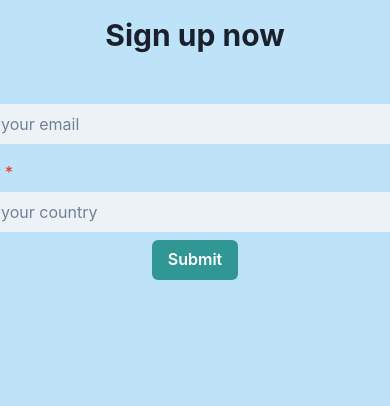
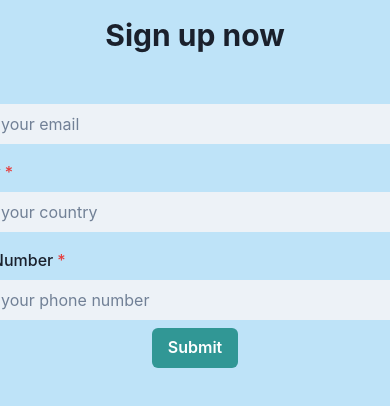
Before and after one commit to ascodeasice/formik-practice, a React (Vite) app: page / in a window 390 px wide. Shown: the top 406 px of the page. Built offline with nearby package versions, Linux system fonts and the light colour scheme.

Commit message:
feat(app.tsx): add phone number field with validation

```diff
--- a/package.json
+++ b/package.json
@@ -22,7 +22,8 @@
     "formik": "^2.4.2",
     "framer-motion": "^10.12.17",
     "react": "^18.2.0",
-    "react-dom": "^18.2.0"
+    "react-dom": "^18.2.0",
+    "yup": "^1.2.0"
   },
   "devDependencies": {
     "@testing-library/jest-dom": "^5.16.5",
--- a/src/App.tsx
+++ b/src/App.tsx
@@ -1,16 +1,25 @@
 import { useFormik } from "formik";
 import { Button, ChakraProvider,  FormControl, FormLabel,Heading,Input,Text,VStack } from '@chakra-ui/react'
 import { useState } from 'react';
+import * as Yup from 'yup';
 
 function App() {
   const [isSubmitting, setIsSubmitting] = useState(false);
   const [result, setResult]= useState('');
 
+  const validationSchema = Yup.object().shape({
+    phoneNumber: Yup.string()
+      .matches(/^\d+$/, 'Phone numbers must contain only numbers')
+      .matches(/^[\d\s\-()]+$/, 'Phone numbers can only contain valid characters'),
+  });
+
   const formik = useFormik({
     initialValues: {
       email: "",
       country:"",
+      phoneNumber:""
     },
+    validationSchema,
     onSubmit: (values) => {
       setIsSubmitting(true);
       setIsSubmitting(false);
@@ -20,7 +29,7 @@ function App() {
 
   return (
     <ChakraProvider>
-        <form onSubmit={formik.handleSubmit} data-testid={'form'}>
+        <form onSubmit={formik.handleSubmit}>
           <VStack bgColor={'blue.100'} minH={'100vh'}  pt={4}>
               <VStack spacing={4} minWidth={'lg'}>
                 <Heading>Sign up now</Heading>
@@ -34,6 +43,20 @@ function App() {
                   <Input value={formik.values.country} onChange={formik.handleChange}
                   id="country" variant='filled' placeholder="Enter your country" />
                 </FormControl>
+                <FormControl isRequired>
+                  <FormLabel htmlFor="phoneNumber">Phone Number</FormLabel>
+                  <Input
+                    value={formik.values.phoneNumber}
+                    onChange={formik.handleChange}
+                    id="phoneNumber"
+                    variant="filled"
+                    placeholder="Enter your phone number"
+                    onBlur={formik.handleBlur}
+                  />
+              </FormControl>
+                {formik.touched.phoneNumber && formik.errors.phoneNumber && (
+                  <div>{formik.errors.phoneNumber}</div>
+                )}
               </VStack>
               <Button colorScheme="teal" type="submit" isLoading={isSubmitting}>Submit</Button>
               <Text>
```
Also changed, not shown: 2 other files (tests, documents, lock files or other folders).
